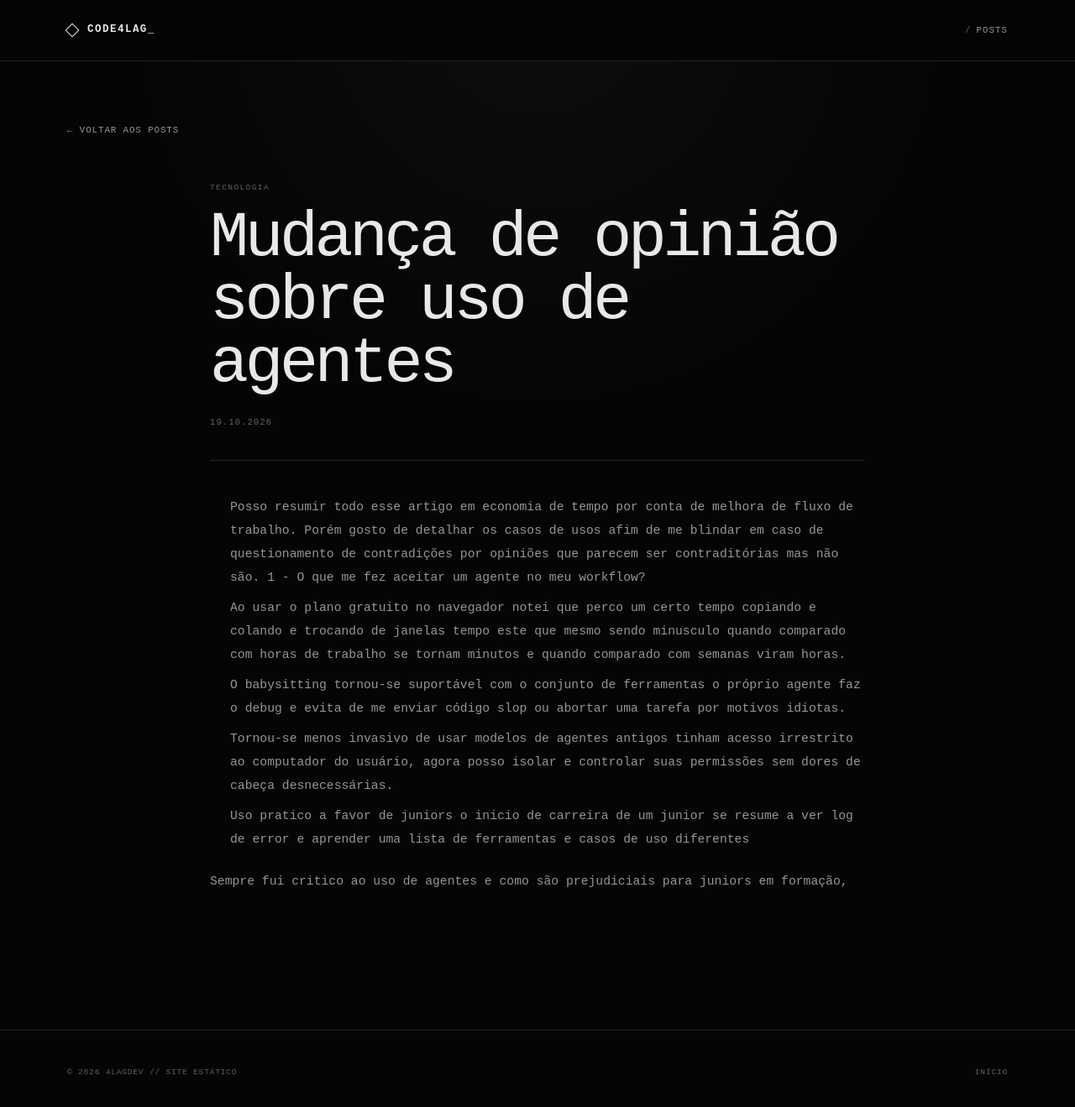
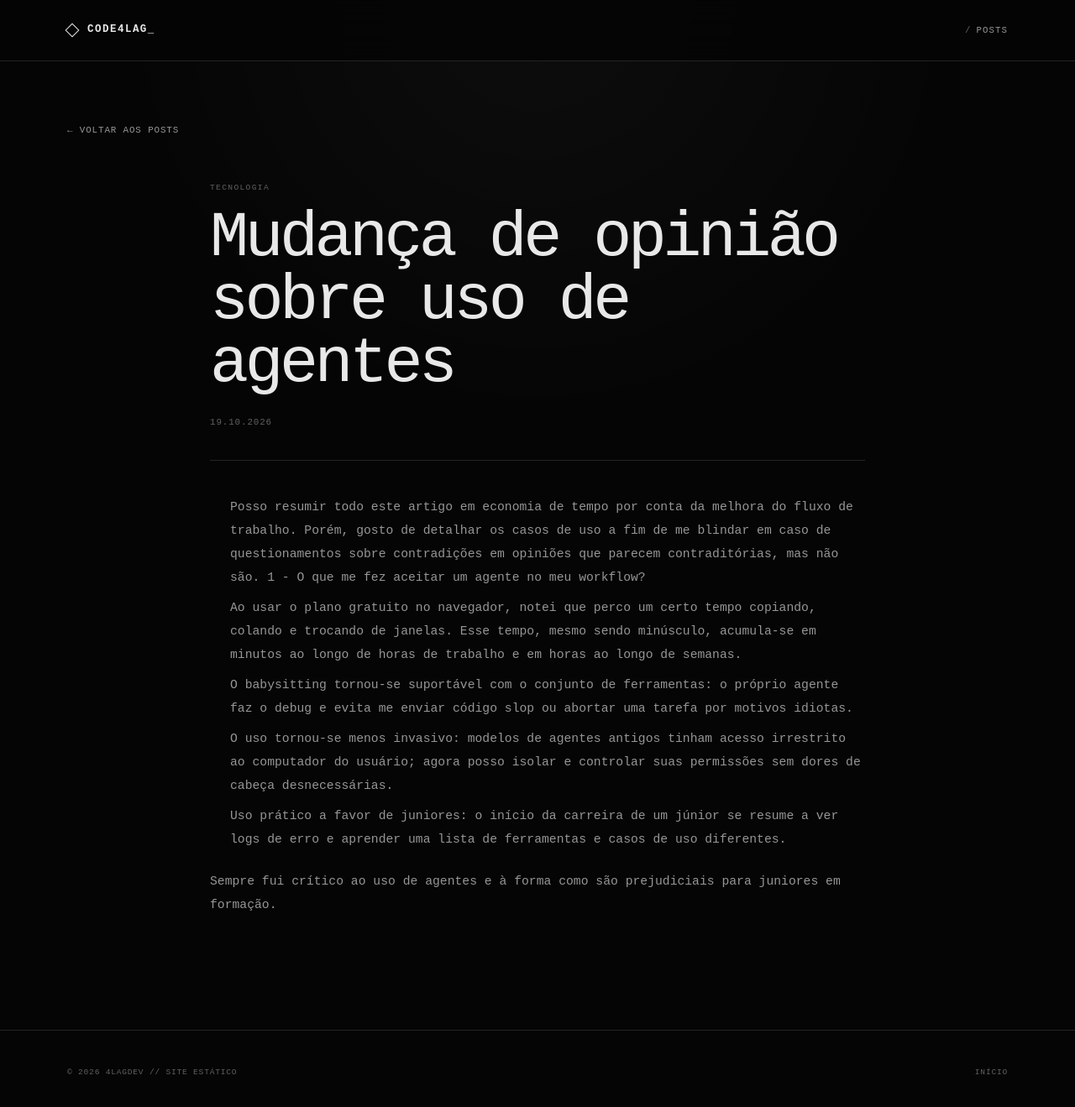
Before and after one commit to Limonetoz/site, a Jekyll site: the page built from _posts/2026-10-19-mudanca.md, in a window 1280 px wide and 1326 px high. Shown: the top 1319 px of the window at 84% size. Built offline with Jekyll 4.4.1, drawn with Linux system fonts in a browser that asks for light colours.

Commit message:
docs: corrigir somente erros de português do post incompleto
Corrige ortografia, concordância e pontuação, sem acrescentar conteúdo ou concluir o artigo.

```diff
--- a/_posts/2026-10-19-mudanca.md
+++ b/_posts/2026-10-19-mudanca.md
@@ -6,13 +6,13 @@ categories:
 permalink: /posts/:year/:month/:day/:title/
 ---
 
-- Posso resumir todo esse artigo em economia de tempo por conta de melhora de fluxo de trabalho.
-Porém gosto de detalhar os casos de usos afim de me blindar em caso  de questionamento de contradições por opiniões que parecem ser contraditórias mas não são.
+- Posso resumir todo este artigo em economia de tempo por conta da melhora do fluxo de trabalho.
+Porém, gosto de detalhar os casos de uso a fim de me blindar em caso de questionamentos sobre contradições em opiniões que parecem contraditórias, mas não são.
 1 - O que me fez aceitar um agente no meu workflow?
-- Ao usar o plano gratuito no navegador notei que perco um certo tempo copiando e colando e trocando de janelas tempo este que mesmo sendo minusculo quando comparado com horas de trabalho se tornam minutos e quando comparado com semanas  viram horas.
-- O babysitting tornou-se suportável com o conjunto de ferramentas o próprio agente faz o debug e evita de me enviar código slop ou abortar uma tarefa por motivos idiotas.
-- Tornou-se menos invasivo de usar modelos de agentes antigos tinham acesso irrestrito ao computador do usuário, agora posso isolar e controlar suas permissões sem dores de cabeça desnecessárias.
-- Uso pratico a favor de juniors o inicio de carreira de um junior se resume a ver log de error e aprender uma lista de ferramentas e casos de uso diferentes
+- Ao usar o plano gratuito no navegador, notei que perco um certo tempo copiando, colando e trocando de janelas. Esse tempo, mesmo sendo minúsculo, acumula-se em minutos ao longo de horas de trabalho e em horas ao longo de semanas.
+- O babysitting tornou-se suportável com o conjunto de ferramentas: o próprio agente faz o debug e evita me enviar código slop ou abortar uma tarefa por motivos idiotas.
+- O uso tornou-se menos invasivo: modelos de agentes antigos tinham acesso irrestrito ao computador do usuário; agora posso isolar e controlar suas permissões sem dores de cabeça desnecessárias.
+- Uso prático a favor de juniores: o início da carreira de um júnior se resume a ver logs de erro e aprender uma lista de ferramentas e casos de uso diferentes.
 
 
-Sempre fui critico ao uso de agentes e como são prejudiciais para juniors em formação,
+Sempre fui crítico ao uso de agentes e à forma como são prejudiciais para juniores em formação.
```
